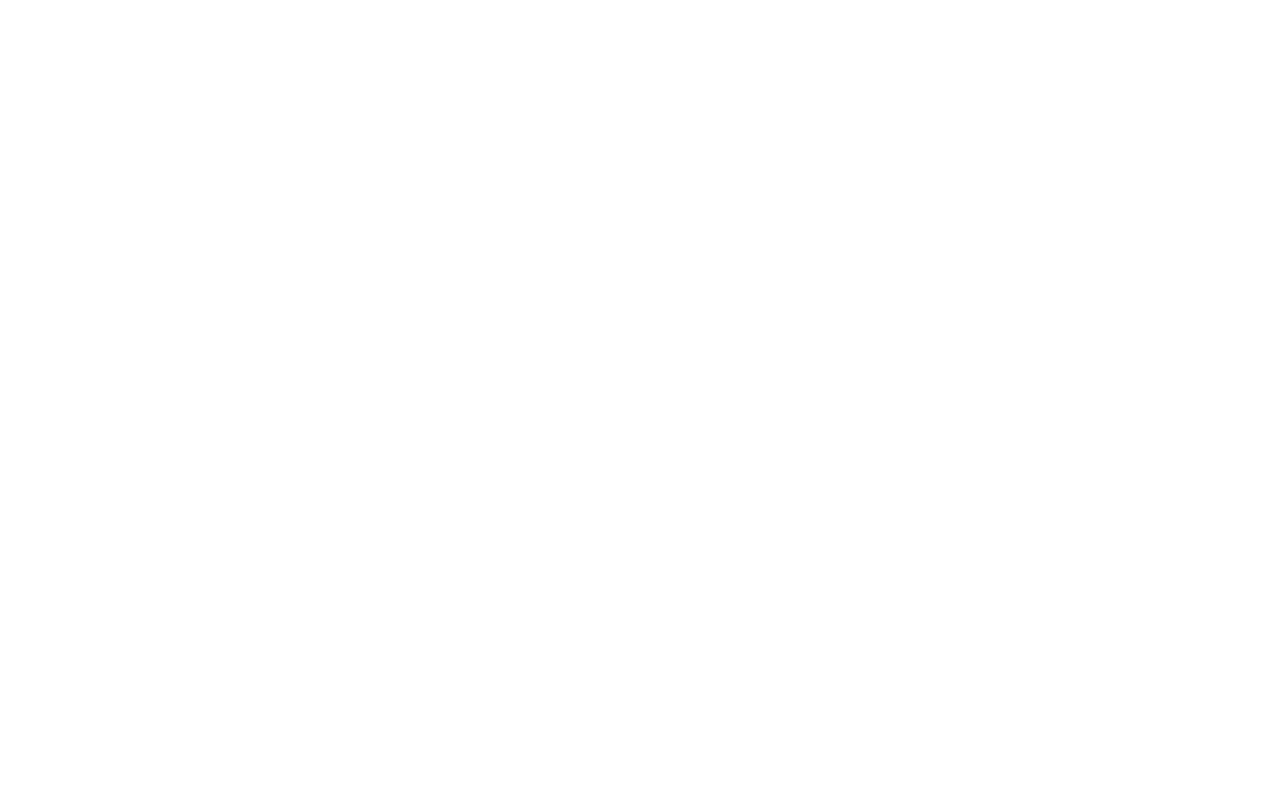
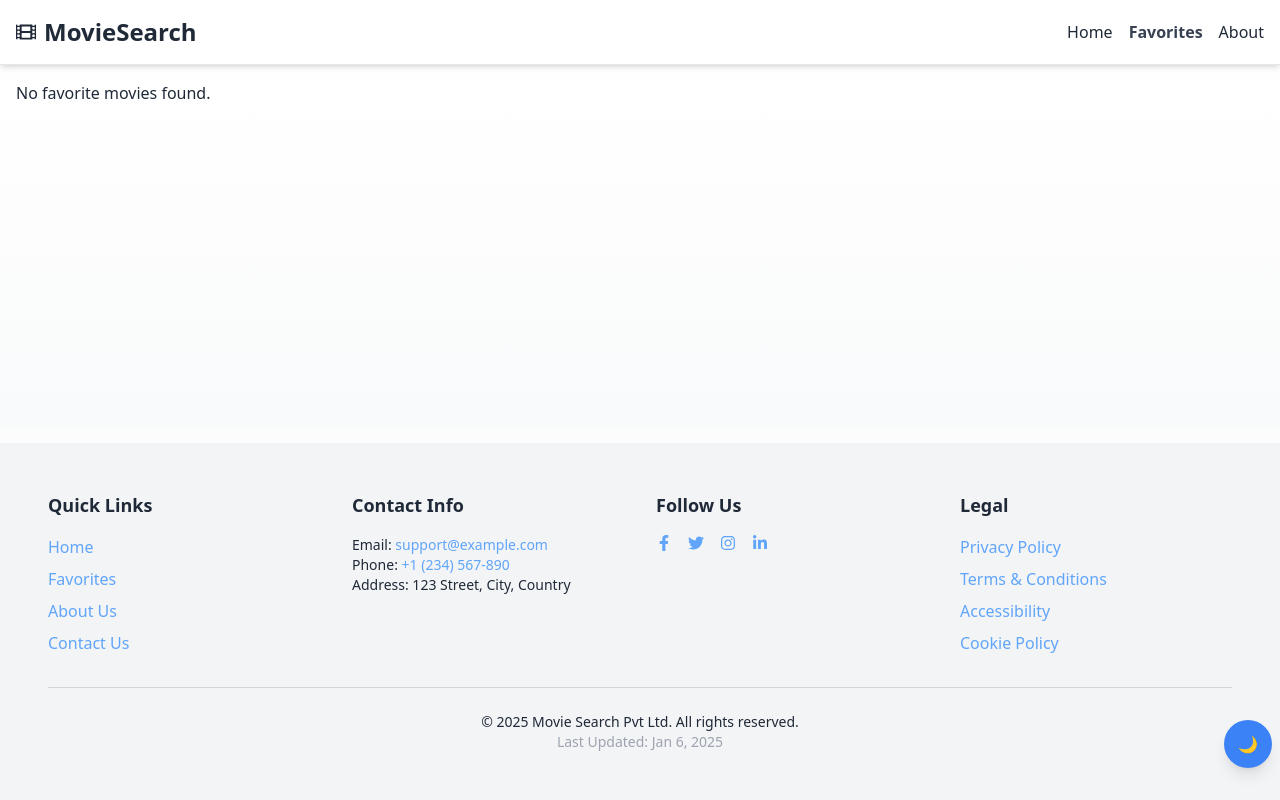
Before and after one commit to Abhishek-kroy/movie_search, a React (Create React App) app: page /favorites in a window 1280 px wide. Before the commit this address had no page. Built offline with nearby package versions, Linux system fonts and the light colour scheme.

Commit message:
Created favorite page

```diff
--- a/src/App.js
+++ b/src/App.js
@@ -4,6 +4,7 @@
 import { Routes, Route } from 'react-router-dom';
 import Home from './pages/Home.js';
 import About from './pages/About.js';
+import Favorite from './pages/Favorite.js';
 
 function App() {
   const [mode, setMode] = useState('light');  // Mode state (light or dark)
@@ -14,6 +15,7 @@
       <Routes>
         <Route path="/" element={<Home mode={mode} setMode={setMode} />} />
         <Route path="/about" element={<About mode={mode} setMode={setMode} />} />
+        <Route path="/favorites" element={<Favorite mode={mode} setMode={setMode} />} />
       </Routes>
     </div>
   );
--- a/src/components/Cards.js
+++ b/src/components/Cards.js
@@ -8,8 +8,14 @@
 
   // Update the isLiked array only when suggestedMovies changes
   useEffect(() => {
-    setIsLiked(new Array(suggestedMovies.length).fill(false));  // Initialize to false (not liked)
-  }, [suggestedMovies]); // Dependency array ensures it runs only when suggestedMovies changes
+    const favorites = JSON.parse(localStorage.getItem("favorites")) || [];
+    for (let i = 0; i < suggestedMovies.length; i++) {
+      if (favorites.includes(suggestedMovies[i].Title)) {
+        setIsLiked((prev) => [...prev, true]);
+      } else {
+        setIsLiked((prev) => [...prev, false]);
+    }
+  }}, [suggestedMovies]);
 
   // Function to toggle the "liked" status of a movie
   const handleLiked = (index) => {
--- a/src/components/footer.js
+++ b/src/components/footer.js
@@ -22,7 +22,6 @@
                         </ul>
                     </div>
 
-                    {/* Contact Info Section */}
                     <div>
                         <h3 className="text-lg font-semibold mb-4">Contact Info</h3>
                         <ul>
--- /dev/null
+++ b/src/pages/Favorite.js
@@ -0,0 +1,75 @@
+import React, { useEffect, useState } from 'react';
+import axios from 'axios';
+import Navbar from '../components/Navbar';
+import Card from '../components/Card'; // Assuming you have a Card component
+import Footer from '../components/Footer';
+import ToggleButton from '../components/ToggleButton';
+
+const Favorite = (props) => {
+    const { mode, setMode } = props;
+    const [favoriteMovies, setFavoriteMovies] = useState([]);
+
+    useEffect(() => {
+        const fetchFavoriteMovies = async () => {
+            const favorites = JSON.parse(localStorage.getItem("favorites")) || [];
+            const moviesData = [];
+
+            for (let title of favorites) {
+                const apiUrl = `http://www.omdbapi.com/?apikey=8eb679da&t=${title}&plot=full`;  // Fix the API URL
+                try {
+                    const response = await axios.get(apiUrl);
+                    if (response.data.Response === "True") {
+                        moviesData.push(response.data);
+                    }
+                } catch (err) {
+                    console.log(err);
+                }
+            }
+
+            setFavoriteMovies(moviesData);
+        };
+
+        fetchFavoriteMovies();
+    }, []);
+
+    return (
+        <div className={`flex flex-col min-h-screen ${mode === "light"
+                ? "bg-gradient-to-b from-white to-gray-50 text-gray-800"
+                : "bg-gradient-to-b from-gray-900 to-gray-800 text-white"
+                } transition-all duration-300`}>
+            <Navbar mode={mode} />
+
+            <div className={`flex flex-col mt-4 mb-4 px-4 ${mode === "light"
+                ? "bg-gradient-to-b from-white to-gray-50 text-gray-800"
+                : "bg-gradient-to-b from-gray-900 to-gray-800 text-white"
+                } transition-all duration-300 flex-grow`}>
+
+                {favoriteMovies.length > 0 ? (
+                    <div className="grid grid-cols-1 sm:grid-cols-2 lg:grid-cols-2 gap-4">
+                        {favoriteMovies.map((movie, index) => (
+                            <Card
+                                key={index}
+                                title={movie.Title}
+                                year={movie.Year}
+                                imgUrl={movie.Poster}
+                                plot={movie.Plot}
+                                ratings={movie.Ratings}
+                                mode={mode}
+                            />
+                        ))}
+                    </div>
+                ) : (
+                    <p>No favorite movies found.</p>
+                )}
+            </div>
+
+            {/* <div className="mt-8"> */}
+                <ToggleButton mode={mode} setMode={setMode} />
+            {/* </div> */}
+
+            <Footer mode={mode}/>
+        </div>
+    );
+};
+
+export default Favorite;
--- a/src/pages/Home.js
+++ b/src/pages/Home.js
@@ -4,7 +4,7 @@
 import ToggleButton from "../components/ToggleButton";
 import Search from "../components/Search";
 import Cards from "../components/Cards";
-import Footer from "../components/footer";
+import Footer from "../components/Footer";
 
 const Home = (props) => {
     const { mode, setMode } = props;
```
